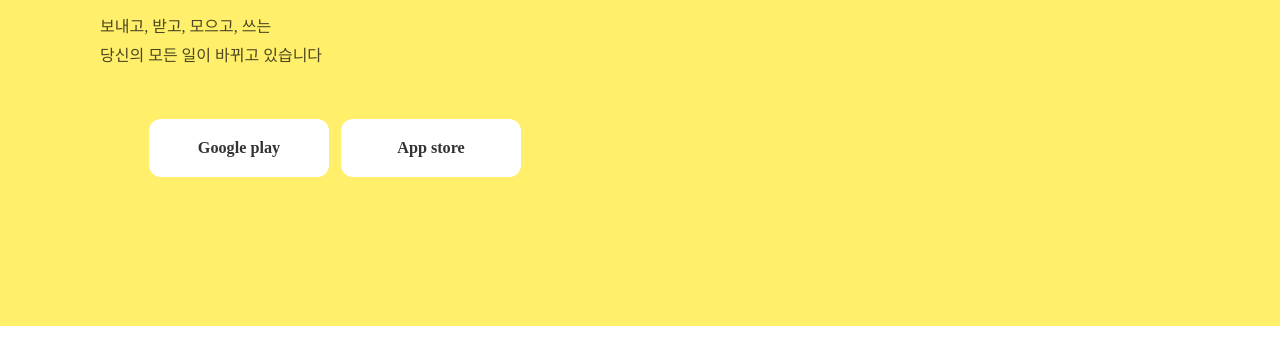
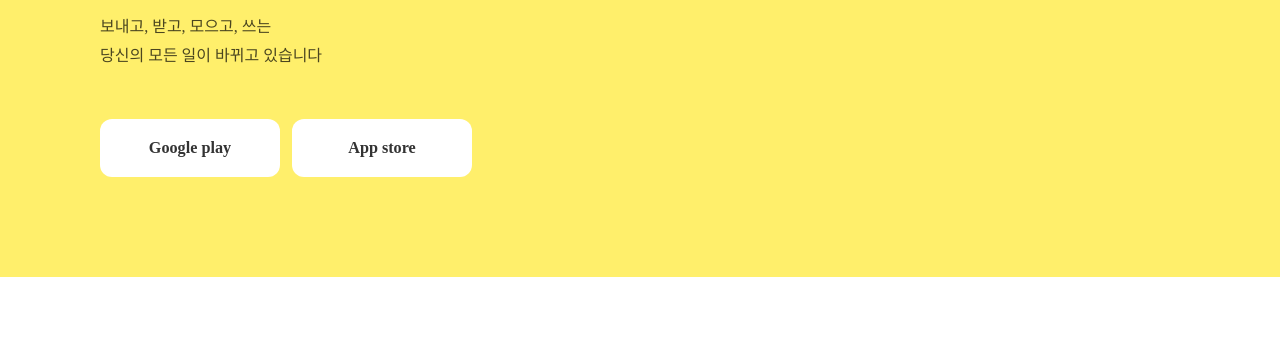
Before and after one commit to mina2042/250610_kkb, a plain HTML site: page sections/mainBanner_text.html in a window 1280 px wide. Shown: the part 314-678 px from the top of the page. Drawn offline with Linux system fonts and the light colour scheme.

Commit message:
메인배너 step 3, 텍스트 부분 작업 중 수정

```diff
--- a/sections/mainBanner_text.html
+++ b/sections/mainBanner_text.html
@@ -123,14 +123,14 @@
     }
 
     .main_banner > .text_box > .btns {
-        margin: 49px;
+        margin-top: 49px;
     }
 
     .main_banner > .text_box > .btns > li:first-child {
         padding-right: 12px;
     }
 
-      .main_banner > .text_box > .btns > li > a {
+    .main_banner > .text_box > .btns > li > a {
         display: block;
         width: 178px;
         height: 56px;
```
